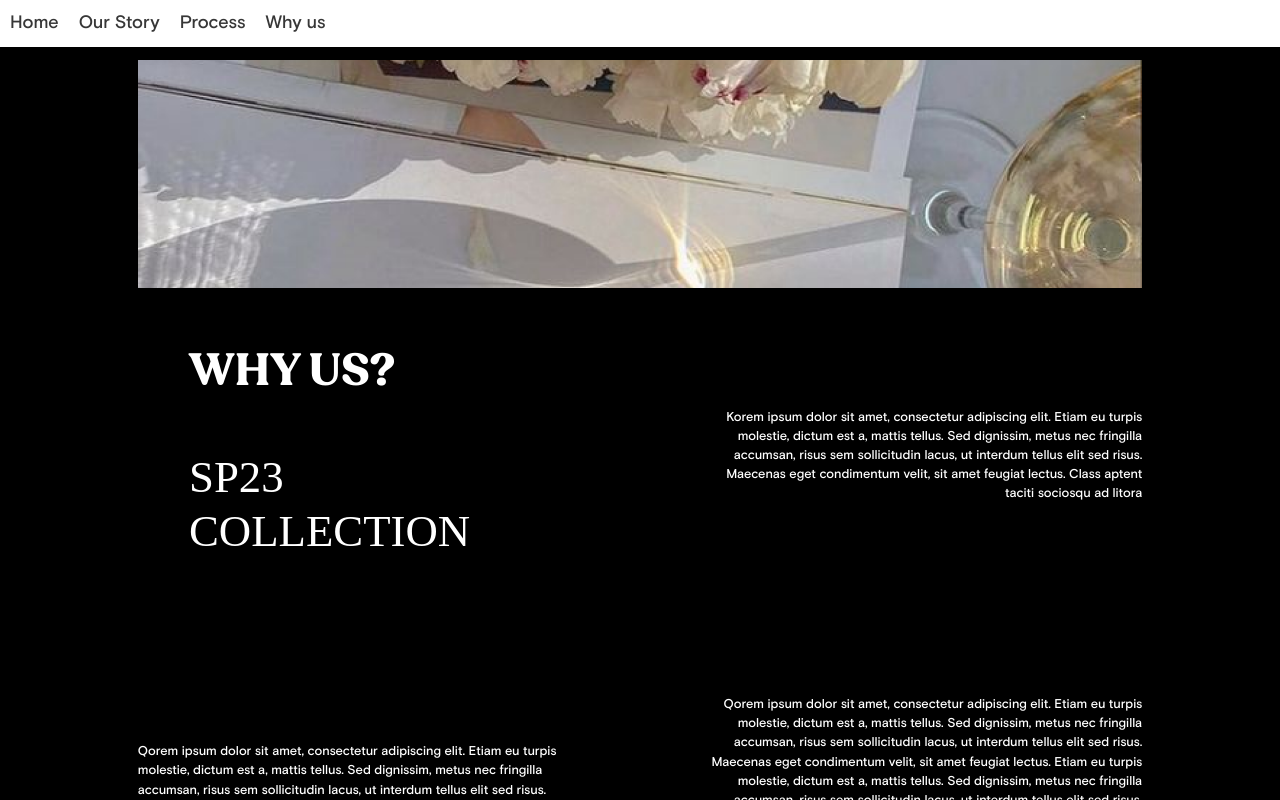
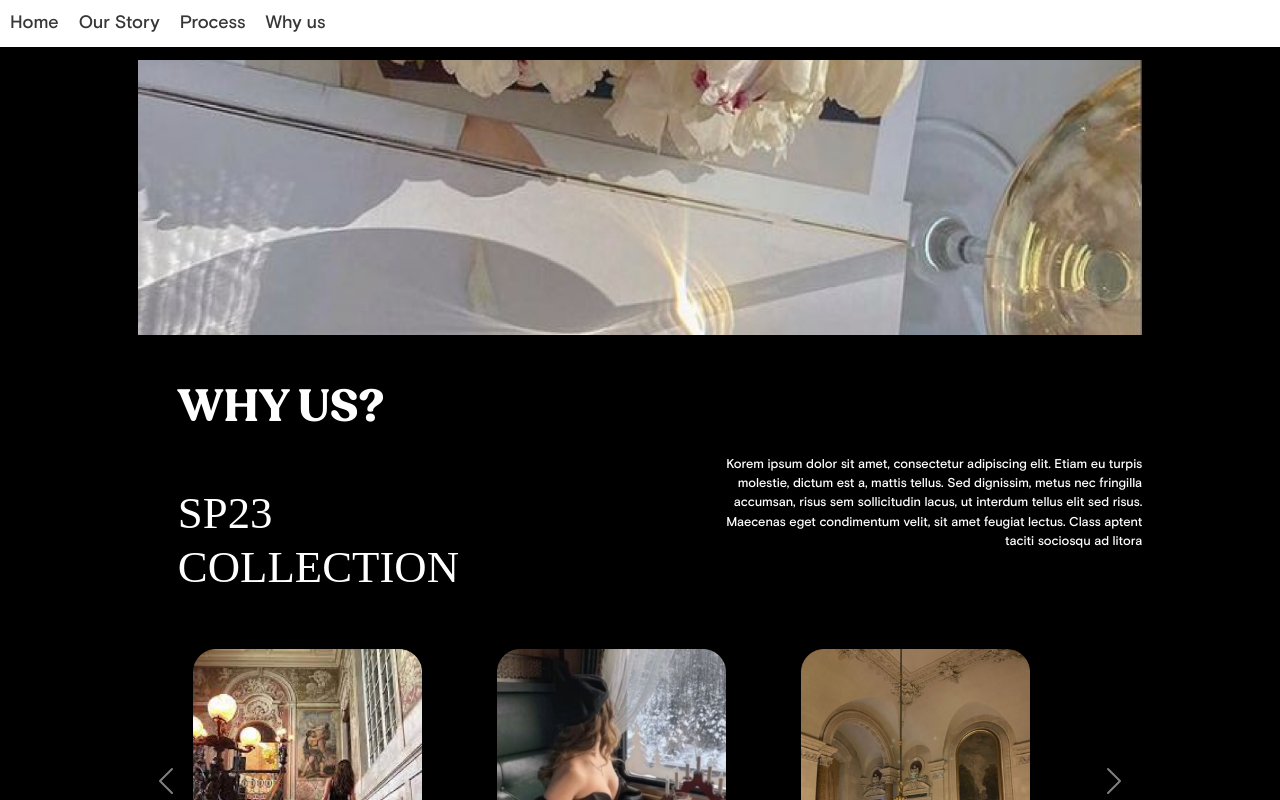
Before and after one commit to kaitlynh770/capstone, a React (Create React App) app in the folder feasibility-test/: page / in a window 1280 px wide. Both pictures are taken after a click on the element "Why us". Shown: the top 800 px of the page. Built offline with nearby package versions, Linux system fonts and the light colour scheme.

Commit message:
idk why the carousel was broken

```diff
--- a/feasibility-test/src/Reasons.js
+++ b/feasibility-test/src/Reasons.js
@@ -1,7 +1,7 @@
 import './Website.scss';
 import React, { useState, useCallback } from "react";
 import classyHeader from './img/aesthetic-header.png';
-import Carousel from 'react-multi-carousel';
+import { Carousel, Card, Stack, Button } from "react-bootstrap";
 import 'react-multi-carousel/lib/styles.css';
 import c1 from './img/c1.png';
 import c2 from './img/c2.png';
@@ -13,12 +13,6 @@ function Reasons(){
     };
     let paddingTop = {
         paddingTop: '5vw',
-    }
-    const responsive = {
-        desktop: {
-            breakpoint: { max: 3000, min: 1024},
-            items: 3
-        }
     }
     return(
         <div className = 'container'>
@@ -32,16 +26,24 @@ function Reasons(){
                 <div className= 'left-half-process'>
                     <h2 className = 'why-us-text'><span style = {boldFont}>WHY US?</span> <br></br><br></br> SP23 <br></br> COLLECTION</h2>
                 </div>
-                <Carousel responsive = {responsive}>
-                    <div>
-                        <img className = 'carousel-image' src = {c1} />
-                    </div>
-                    <div>
-                        <img className = 'carousel-image' src = {c2} />
-                    </div>
-                    <div>
-                        <img className = 'carousel-image' src = {c3} />
-                    </div>
+                <Carousel >
+                    <Carousel.Item>
+                        <Stack
+                        direction="horizontal"
+                        className="h-100 justify-content-center align-items-center"
+                        gap={3}
+                        >
+                            <Card style={{ width: "18rem", background: "black" }}>
+                                <img className='carousel-image' src = {c1} />
+                            </Card>
+                            <Card style={{ width: "18rem", background: "black" }}>
+                                <img className='carousel-image' src = {c2} />
+                            </Card>
+                            <Card style={{ width: "18rem", background: "black" }}>
+                                <img className='carousel-image' src = {c3} />
+                            </Card>
+                        </Stack>
+                    </Carousel.Item>
                 </Carousel>
                 <div className = 'right-half-process'>
                     <p className = 'why-us-paragraph' style = {paddingTop}>
@@ -50,7 +52,7 @@ function Reasons(){
                     </p>
                 </div>
                 <div className = 'left-half-process'>
-                    <p className = 'why-us-paragraph' style = {paddingTop}>
+                    <p className = 'why-us-paragraph' style = {{paddingTop: '6vw'}}>
                     Qorem ipsum dolor sit amet, consectetur adipiscing elit. Etiam eu turpis molestie, dictum est a, mattis tellus. Sed dignissim, metus nec fringilla accumsan, risus sem sollicitudin lacus, ut interdum tellus elit sed risus. Maecenas eget condimentum velit, sit amet feugiat lectus.
                     Etiam eu turpis molestie, dictum est a, mattis tellus. Sed dignissim, metus nec fringilla accumsan, risus sem sollicitudin lacus, ut interdum tellus elit sed risus. Maecenas eget condimentum velit, sit amet feugiat lectus.
                     </p>
--- a/feasibility-test/src/Website.scss
+++ b/feasibility-test/src/Website.scss
@@ -106,7 +106,7 @@ h1{
 .left-half-process{
     margin: 2%;
     width: 46%;
-    padding: 3%;
+    padding: 2%;
     box-sizing: border-box;
     text-align: left;
     float: left;
@@ -165,7 +165,16 @@ h1{
     color: white;
 }
 .carousel-image{
-    width: 60%;
+    width: 80%;
+}
+.carousel-control-next-icon, .carousel-control-prev-icon {
+    display: inline-block;
+    margin-top: 25vw;
+    width: 2rem;
+    height: 2rem;
+    background-repeat: no-repeat;
+    background-position: 50%;
+    background-size: 100% 100%;
 }
 .process-paragraph{
     position: absolute;
```
